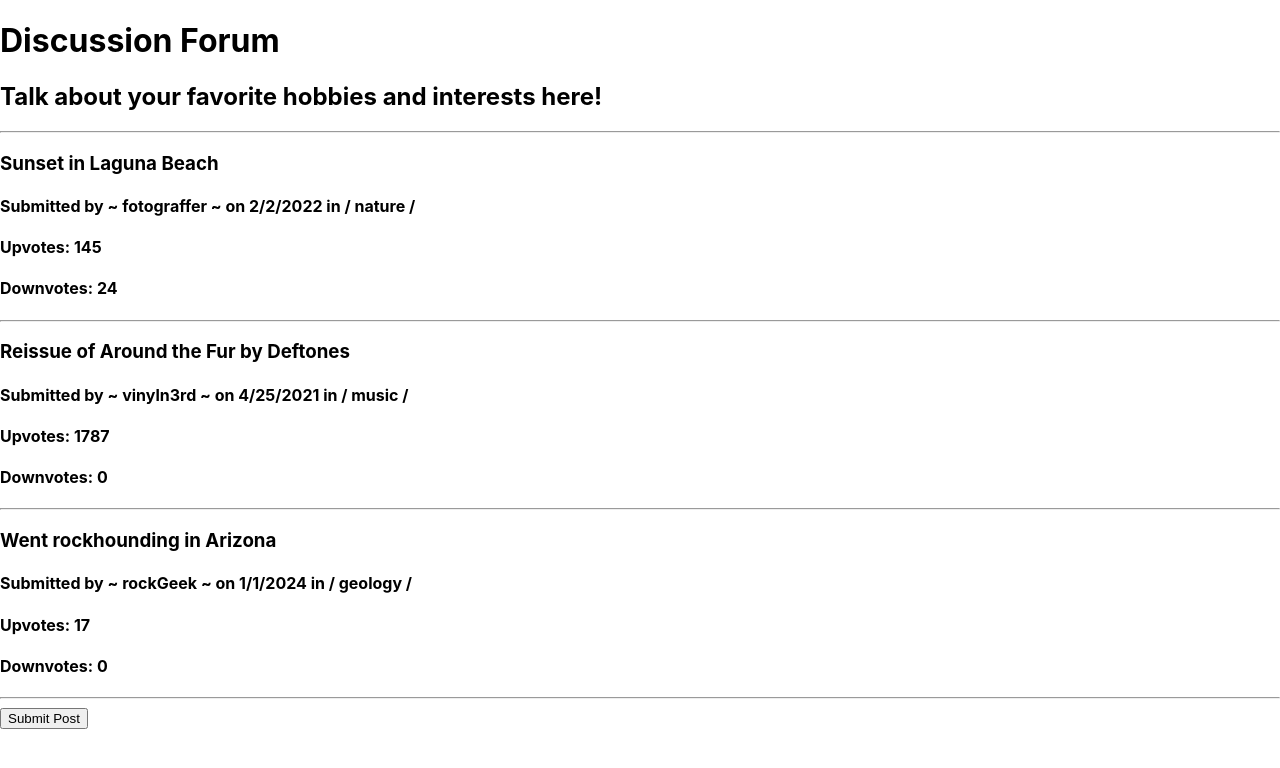
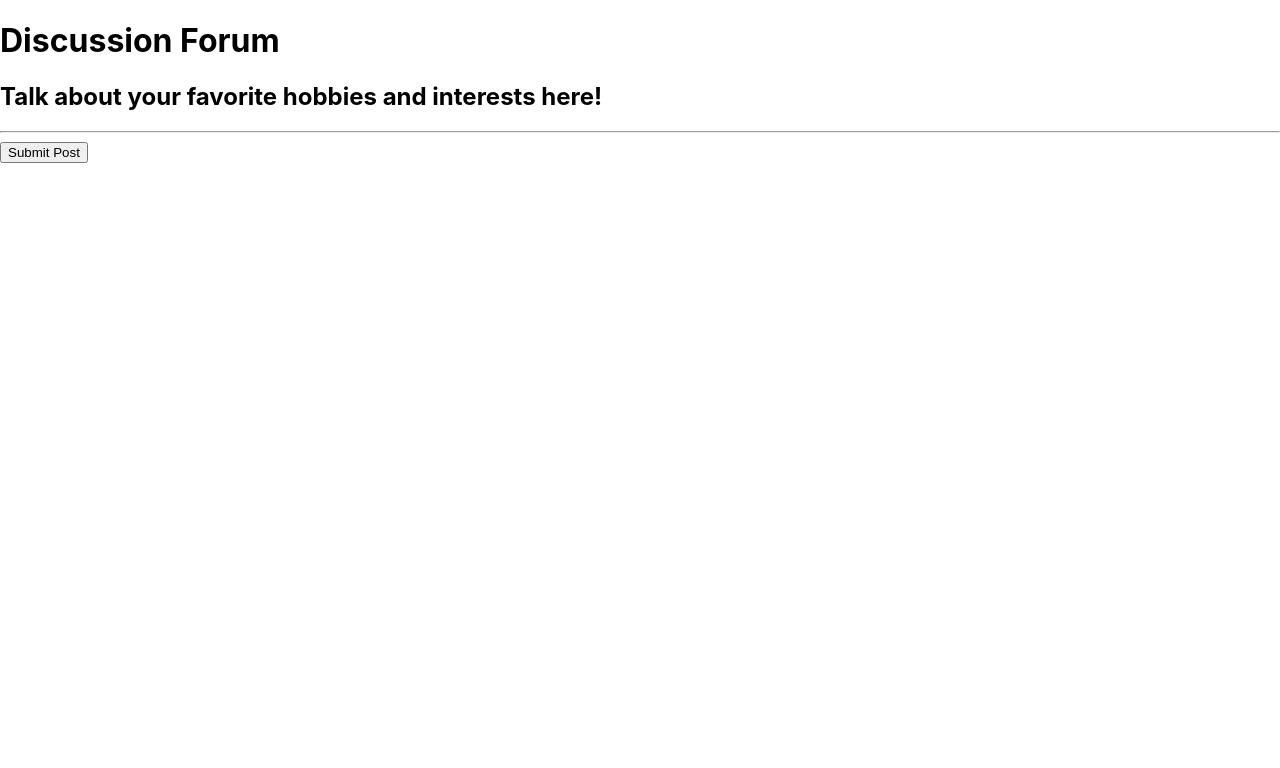
Before and after one commit to besure94/discussion-forum, a React (Create React App) app: page / in a window 1280 px wide. Shown: the top 768 px of the page. Built offline with nearby package versions, Linux system fonts and the light colour scheme.

Commit message:
Add functionality to submit new posts.

```diff
--- a/src/components/NewPostForm.js
+++ b/src/components/NewPostForm.js
@@ -1,13 +1,20 @@
 import React from "react";
+import PropTypes from "prop-types";
+import { v4 } from 'uuid';
 
 function NewPostForm(props) {
 
   function handleNewPostFormSubmission(event) {
     event.preventDefault();
-    console.log(event.target.title.value);
-    console.log(event.target.author.value);
-    console.log(event.target.date.value);
-    console.log(event.target.forum.value);
+    props.onNewPostSubmission({
+      title: event.target.title.value,
+      author: event.target.author.value,
+      date: event.target.date.value,
+      forum: event.target.forum.value,
+      upvotes: 0,
+      downvotes: 0,
+      id: v4()
+    });
   }
 
   return (
@@ -45,4 +52,8 @@ function NewPostForm(props) {
   );
 }
 
+NewPostForm.propTypes = {
+  onNewPostSubmission: PropTypes.func
+}
+
 export default NewPostForm;
--- a/src/components/PostControl.js
+++ b/src/components/PostControl.js
@@ -7,7 +7,8 @@ class PostControl extends React.Component {
   constructor(props) {
     super(props);
     this.state = {
-      formVisibleOnPage: false
+      formVisibleOnPage: false,
+      mainPostList: []
     };
   }
 
@@ -15,16 +16,21 @@ class PostControl extends React.Component {
     this.setState(prevState => ({
       formVisibleOnPage: !prevState.formVisibleOnPage}));
   }
+  handleSubmittingNewPostToList = (newPost) => {
+    const newMainPostList = this.state.mainPostList.concat(newPost);
+    this.setState({mainPostList: newMainPostList,
+    formVisibleOnPage: false});
+  }
 
   render() {
     let currentlyVisibleState = null;
     let buttonText = null;
 
     if (this.state.formVisibleOnPage) {
-      currentlyVisibleState = <NewPostForm/>
+      currentlyVisibleState = <NewPostForm onNewPostSubmission={this.handleSubmittingNewPostToList}/>
       buttonText = "Return to Home";
     } else {
-      currentlyVisibleState = <PostList/>
+      currentlyVisibleState = <PostList postList={this.state.mainPostList}/>
       buttonText = "Submit Post";
     }
     return (
--- a/src/components/PostList.js
+++ b/src/components/PostList.js
@@ -1,37 +1,11 @@
 import React from "react";
 import Post from "./Post";
+import PropTypes from "prop-types";
 
-const mainPostList = [
-  {
-    author: "fotograffer",
-    title: "Sunset in Laguna Beach",
-    forum: "nature",
-    date: "2/2/2022",
-    upvotes: "145",
-    downvotes: "24"
-  },
-  {
-    author: "vinyln3rd",
-    title: "Reissue of Around the Fur by Deftones",
-    forum: "music",
-    date: "4/25/2021",
-    upvotes: "1787",
-    downvotes: "0"
-  },
-  {
-    author: "rockGeek",
-    title: "Went rockhounding in Arizona",
-    forum: "geology",
-    date: "1/1/2024",
-    upvotes: "17",
-    downvotes: "0"
-  }
-];
-
-function PostList() {
+function PostList(props) {
   return (
     <React.Fragment>
-      {mainPostList.map((post, index) =>
+      {props.postList.map((post, index) =>
         <Post
           author={post.author}
           title={post.title}
@@ -45,4 +19,8 @@ function PostList() {
   );
 }
 
+PostList.propTypes = {
+  postList: PropTypes.array
+}
+
 export default PostList;
```
